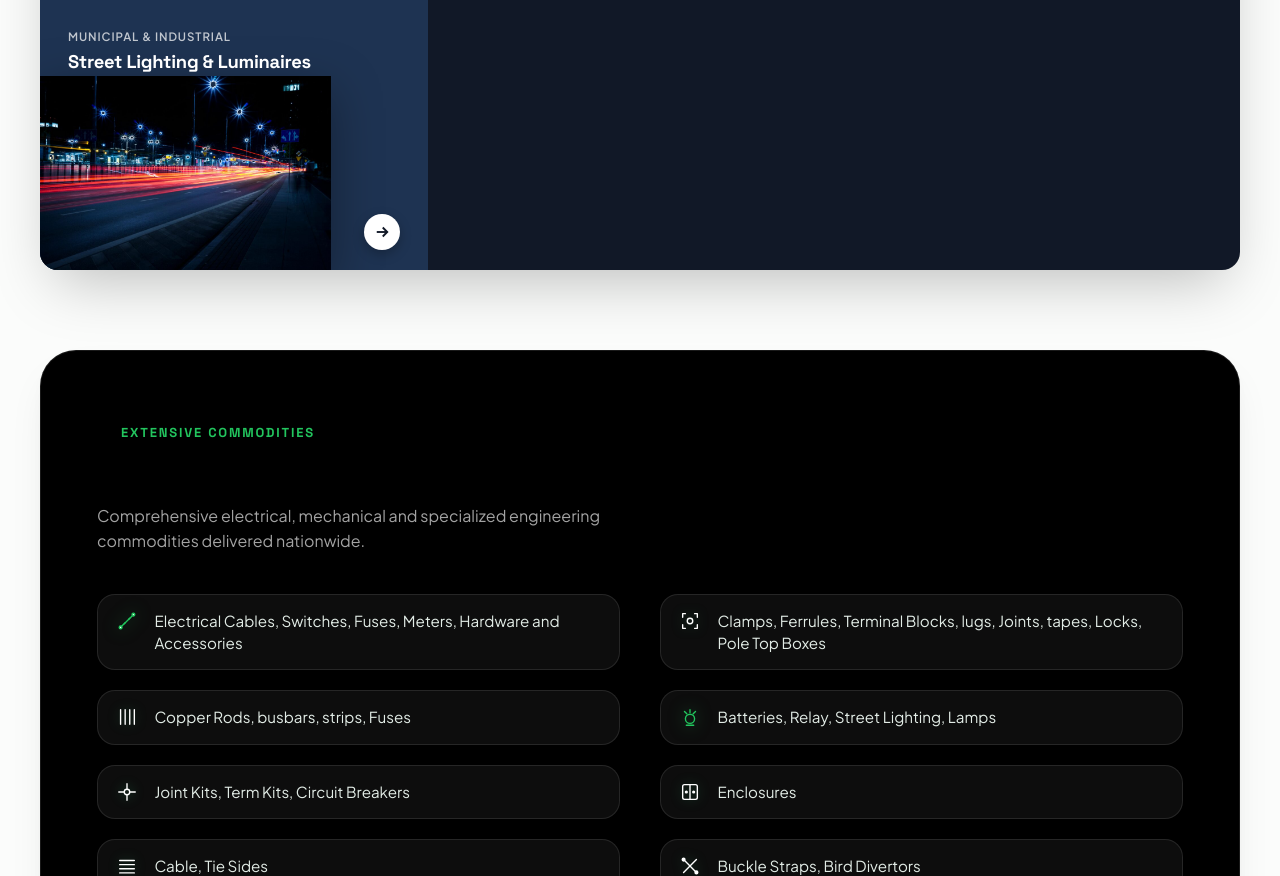
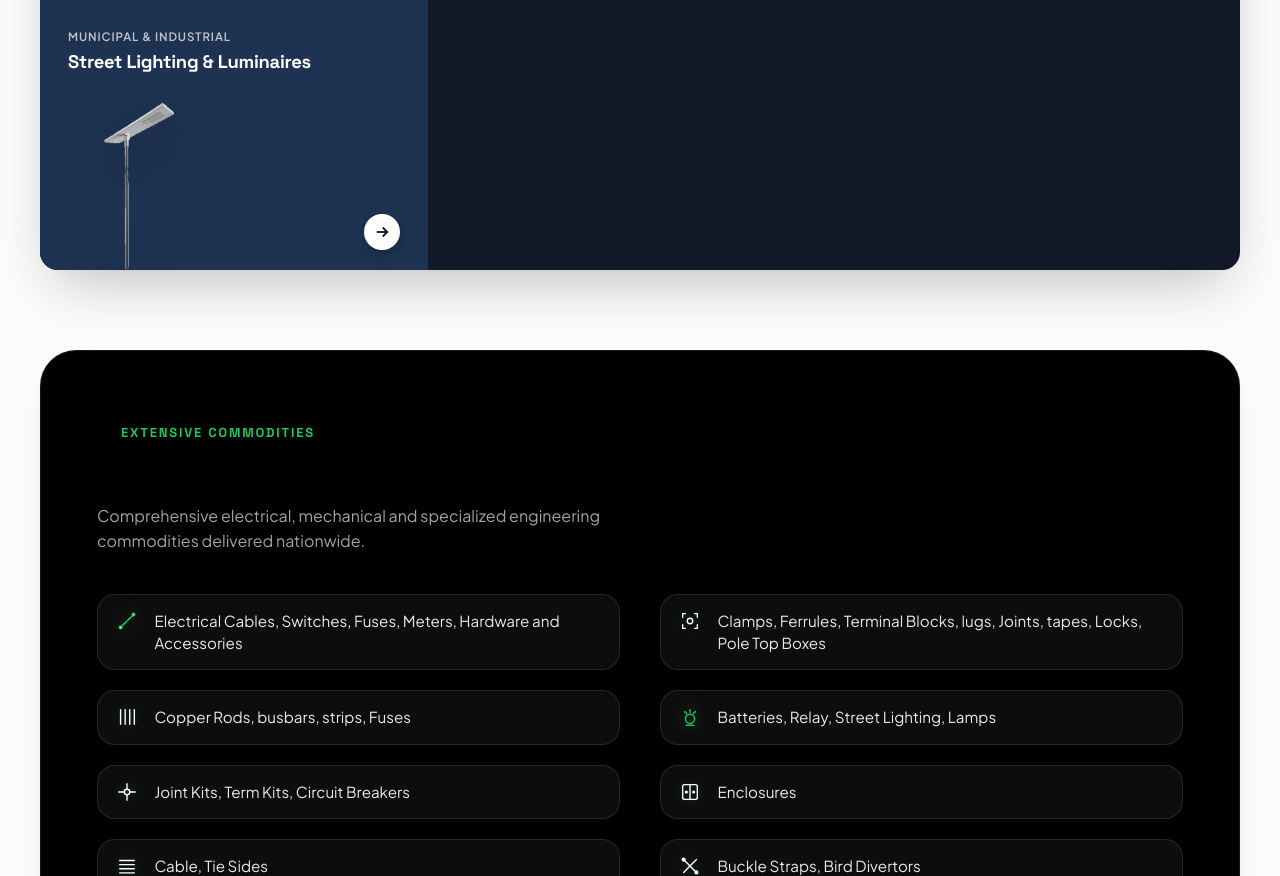
Before and after one commit to Wonderland-Design-Studio/bakis, a plain HTML site: page index.html in a window 1280 px wide. Shown: the part 2966-3842 px from the top of the page. Drawn offline with Linux system fonts and the light colour scheme.

Commit message:
feat: replace Street Lighting & Luminaires image with new solar street pole

```diff
--- a/assets/js/main.js
+++ b/assets/js/main.js
@@ -398,7 +398,7 @@ document.addEventListener('DOMContentLoaded', () => {
       title: 'Street Lighting & Luminaires',
       category: 'Municipal & Industrial',
       bgColor: '#1e3352',
-      image: 'assets/images/product-streetlighting-trans.png',
+      image: 'assets/images/product-street-lighting-new.png',
       tagline: 'High-efficiency LED luminaires, solar street poles, and floodlighting systems built for road networks and industrial perimeters.',
       spanClass: '',
       specs: [
@@ -418,7 +418,7 @@ document.addEventListener('DOMContentLoaded', () => {
     }
   };
 
-  const STORAGE_KEY = 'bakis_product_catalog_v2';
+  const STORAGE_KEY = 'bakis_product_catalog_v3';
   let productCatalog = {};
 
   const loadCatalog = () => {
--- a/index.html
+++ b/index.html
@@ -572,7 +572,7 @@
               <h3 class="mosaic-tile-title">Street Lighting</h3>
             </div>
             <div class="mosaic-tile-media">
-              <img src="assets/images/product-streetlighting-trans.png" alt="Street Lighting" loading="lazy">
+              <img src="assets/images/product-street-lighting-new.png" alt="Street Lighting" loading="lazy">
             </div>
             <div class="mosaic-tile-action">
               <span class="mosaic-btn-circle" aria-label="Enquire Street Lighting">
```
Also changed, not shown: assets/images/product-street-lighting-new.png (added), assets/images/street-lighting-solar.jpg (added), assets/images/street-lighting.jpg (added).
